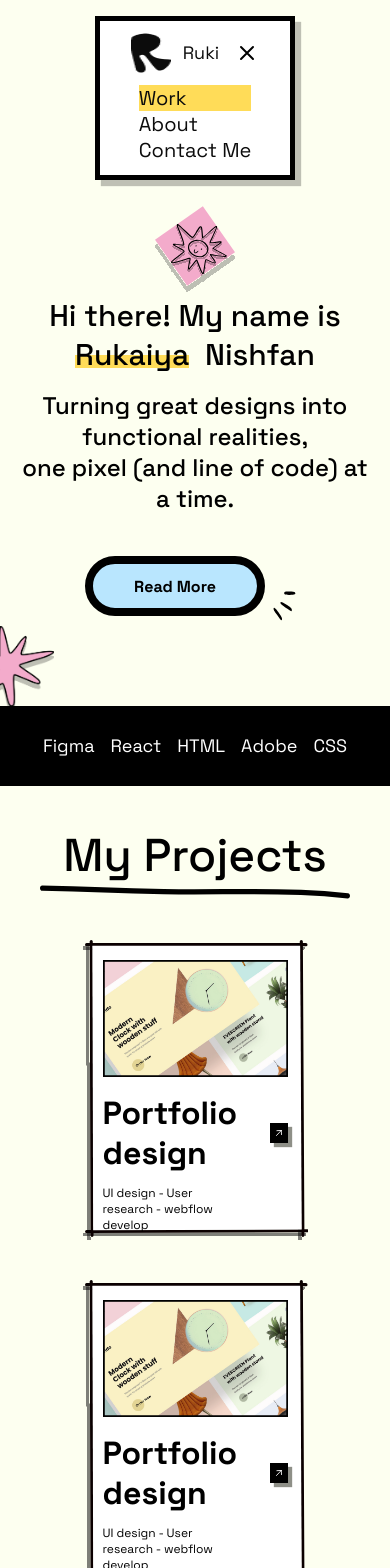
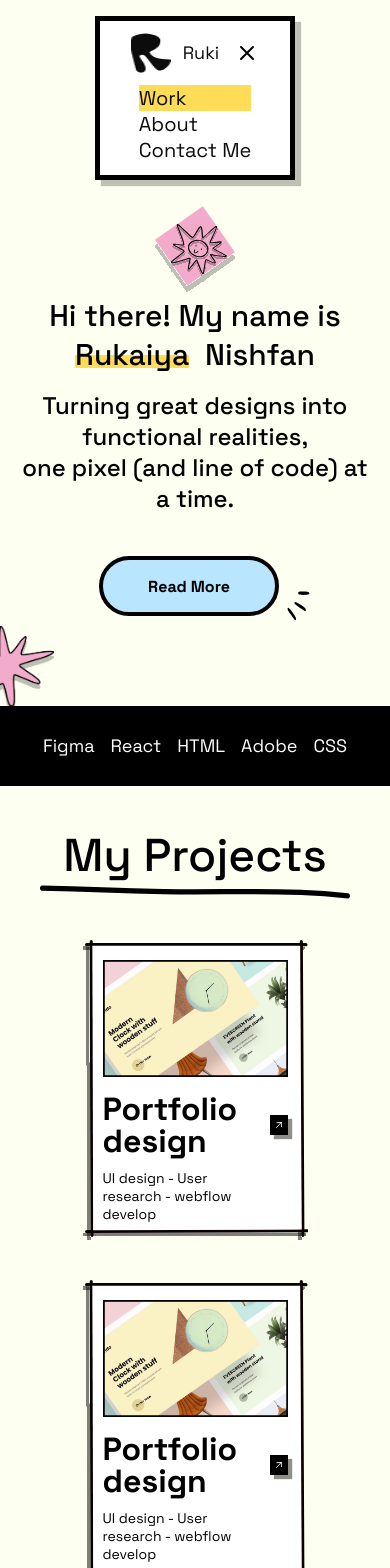
Before and after one commit to salmanfaraj06/react-setup-template, a React (Vite) app: page / in a window 390 px wide. Shown: the top 1568 px of the page. Built offline with nearby package versions, Linux system fonts and the light colour scheme.

Commit message:
adjusted to sm screens

```diff
--- a/src/components/Contact.jsx
+++ b/src/components/Contact.jsx
@@ -19,27 +19,27 @@ function Contact() {
           <Text
             size="2xl"
             as="p"
-            className="md:text-center md:text-4xl sm:text-3xl"
+            className="md:text-center md:text-4xl sm:text-[22px]"
           >
             Let’s connect
           </Text>
           <Text
             size="lg"
             as="p"
-            className="mt-4 px-3 text-center sm:text-[14px] md:text-[22px] "
+            className="mt-4 px-3 text-center sm:text-[11px] md:text-[22px] "
           >
             Thank you for your interest in my work. If you have any questions or
             comments, please contact{" "}
-            <span className=" font-extrabold italic">me via email or phone</span>.
+            <span className=" font-extrabold italic">me</span>.
           </Text>
 
-          <div className="flex justify-center items-center my-10">
+          <div className="flex justify-center items-center my-10 sm:my-5">
           <a href="mailto:rukaiyanishfan@gmail.com">
             <Button
               color="light_blue_100"
               size="md"
               shape="round"
-              className=" border-8 md:border-4 border-solid border-black-900_01 font-bold md:h-[70px] md:px-[50px] md:text-[20px] sm:h-[50px] sm:px-[10px] sm:text-[14px] "
+              className=" border-8 md:border-4 border-solid border-black-900_01 font-bold md:h-[70px] md:px-[50px] md:text-[20px] sm:h-[40px] sm:px-[10px] sm:text-[14px] "
             >
               Send a Message
             </Button>
--- a/src/components/HeroMain.jsx
+++ b/src/components/HeroMain.jsx
@@ -38,7 +38,7 @@ function HeroMain() {
           color="light_blue_100"
           size="md"
           shape="round"
-          className=" w-[291px] border-8 border-solid border-black-900_01 font-bold md:h-[70px] md:px-[10px] md:text-[20px] md:w-[180px] sm:h-[60px] sm:px-[10px] sm:text-[16px] "
+          className=" w-[290px] border-8 border-solid sm:border-4 ml-7 border-black-900_01 font-bold md:h-[70px] md:px-[10px] md:text-[20px] md:w-[180px] sm:h-[60px]  sm:text-[16px] "
         >
           Read More
         </Button>
--- a/src/components/Projects.jsx
+++ b/src/components/Projects.jsx
@@ -48,7 +48,7 @@ function Projects() {
         />
       </div>
 
-      <div className="grid grid-cols-2 gap-12 sm:grid-cols-1 md:grid-cols-2 md:gap-10 gap-x-19 ">
+      <div className="grid grid-cols-2 gap-12 md:grid-cols-1 md:gap-10 gap-x-19 ">
         {data.map((project, index) => (
           <ProjectsArea
             key={"project" + index}
--- a/src/components/ProjectsArea.jsx
+++ b/src/components/ProjectsArea.jsx
@@ -10,14 +10,14 @@ const ProjectsArea = ({ portfolio, title, description, link }) => {
                     <img src={portfolio} alt='portfolio' className='w-full h-auto max-h-[265px] md:max-h-[200px] mb-4' />
                     <div className='h-full'>
                         <div className='flex items-center justify-between'>
-                            <Heading as="h2">{title}</Heading>{" "}
+                            <Heading className='text-4xl md:text-2xl sm:text-[24px] ' as="h2">{title}</Heading>{" "}
                             <Button size="xs" shape="square" className="w-10 h-10 sm:w-5 sm:h-5 md:w-7 md:h-7">
                                 <a href={link}>
                                     <img className="" src="images/img_arrow_left.svg" alt="arrow" />
                                 </a>
                             </Button>
                         </div>
-                        <Text as="p" className="my-3 w-[75%] sm:text-[12px] md:text-[18px]">
+                        <Text as="p" className="my-3 w-[87%] sm:text-[14px] md:text-[18px]">
                             {description}
                         </Text>
                     </div>
```
